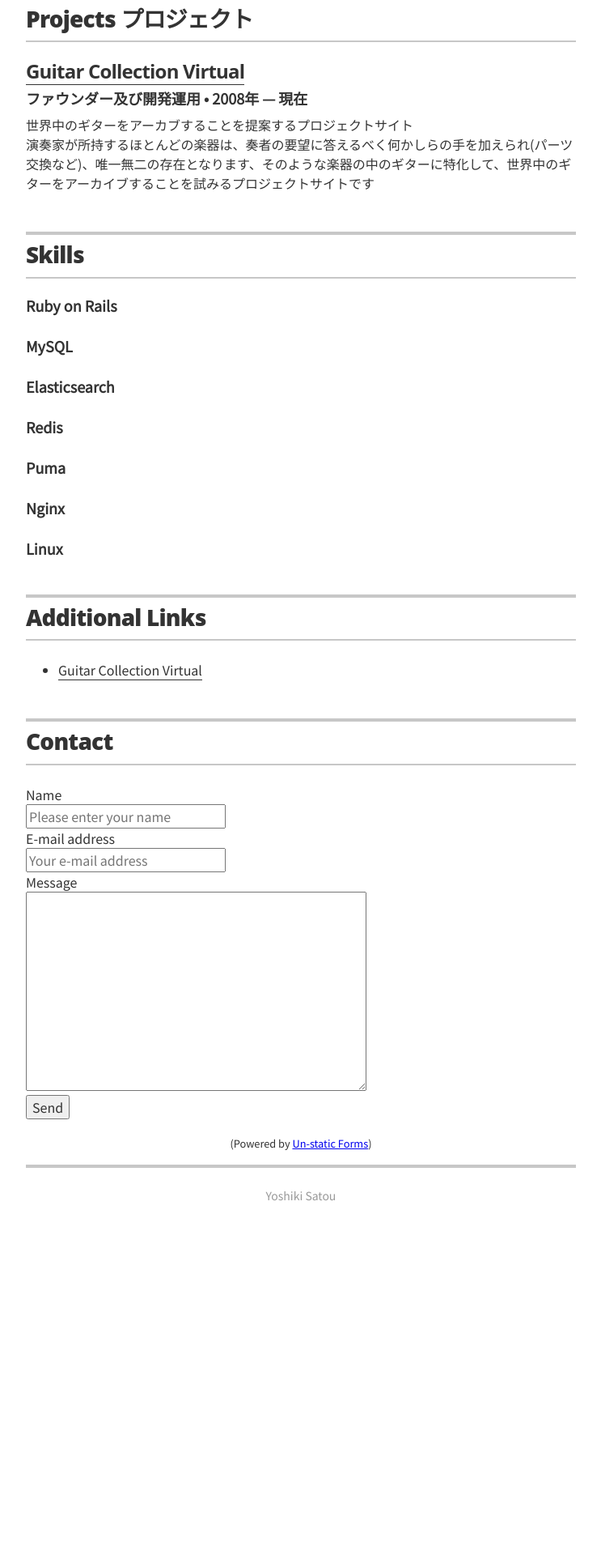
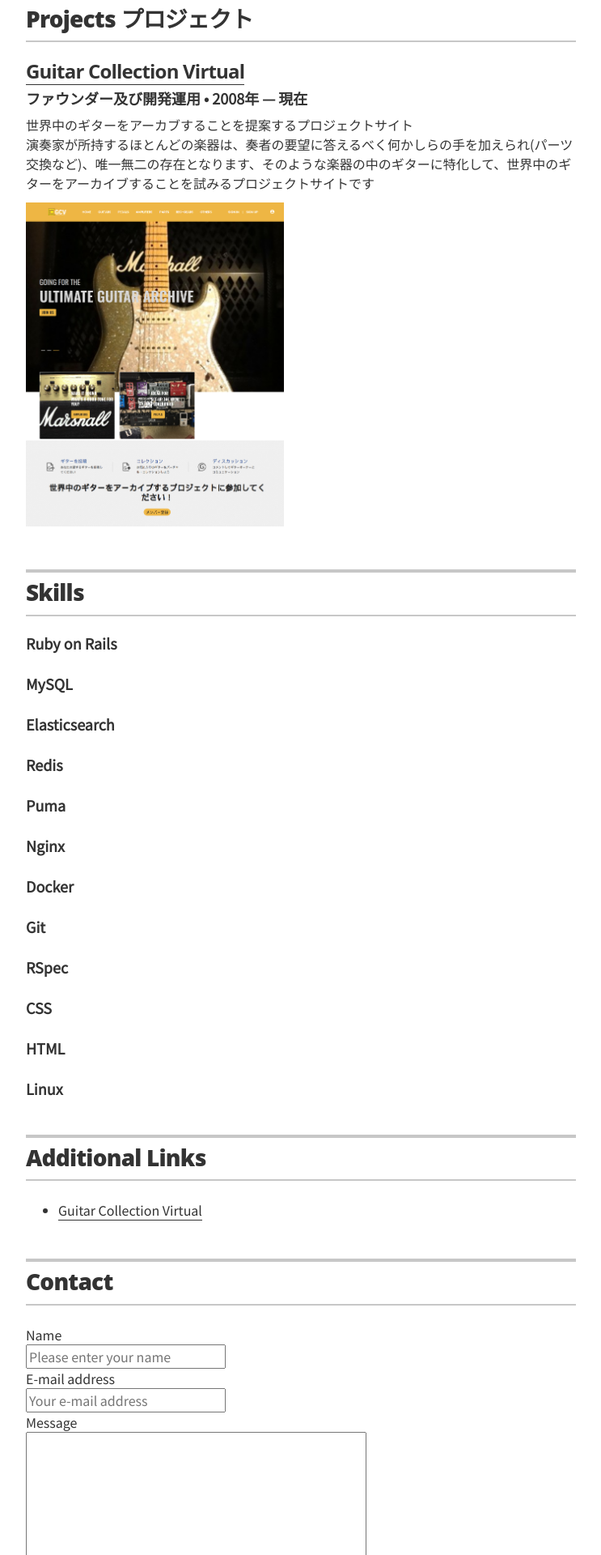
Before and after one commit to wholetonemusic/gcv_portfolio, a Jekyll site: the page built from index.html, in a window 1280 px wide. Shown: the part 1006-2926 px from the top of the page at 81% size, without its empty margins (268-1011 px from the left). Built offline with Jekyll 4.4.1, drawn with Linux system fonts in a browser that asks for light colours; before the commit the page ends 2541 px from its top, so only the background shows below that.

Commit message:
project section mod in resume page

```diff
--- a/_data/projects.yml
+++ b/_data/projects.yml
@@ -7,3 +7,4 @@
   duration: 2008年 &mdash; 現在
   url: "https://guitar-cv.com"
   description: 世界中のギターをアーカブすることを提案するプロジェクトサイト<br />演奏家が所持するほとんどの楽器は、奏者の要望に答えるべく何かしらの手を加えられ(パーツ交換など)、唯一無二の存在となります、そのような楽器の中のギターに特化して、世界中のギターをアーカイブすることを試みるプロジェクトサイトです
+  image: <img src="images/guitar-cv.png" alt="Guitar Collection Virtual" height="400">
--- a/_data/skills.yml
+++ b/_data/skills.yml
@@ -14,4 +14,9 @@
 - skill: Redis
 - skill: Puma
 - skill: Nginx
+- skill: Docker
+- skill: Git
+- skill: RSpec
+- skill: CSS
+- skill: HTML
 - skill: Linux
--- a/_layouts/resume.html
+++ b/_layouts/resume.html
@@ -103,6 +103,7 @@
           <h3 class="resume-item-title" itemprop="name">{% if project.url %}<a href="{{ project.url }}" itemprop="url">{{ project.project }}</a>{% else %}{{ project.project }}{% endif %}</h3>
           <h4 class="resume-item-details" itemprop="description">{{ project.role }}  &bull; {{ project.duration }}</h4>
           <p class="resume-item-copy">{{ project.description }}</p>
+          <a href="{{ project.url }}">{{ project.image }}</a>
         </div>
         {% endfor %}
 
--- a/_sass/_resume.scss
+++ b/_sass/_resume.scss
@@ -171,7 +171,7 @@
     }
   }
 
-  .resume-item-copy { margin: .75rem 0 0; }
+  .resume-item-copy { margin: .75rem 0 .75rem; }
 }
 
 // footer styles
```
Also changed, not shown: images/guitar-cv.png (added), images/screenshot.png (deleted).
